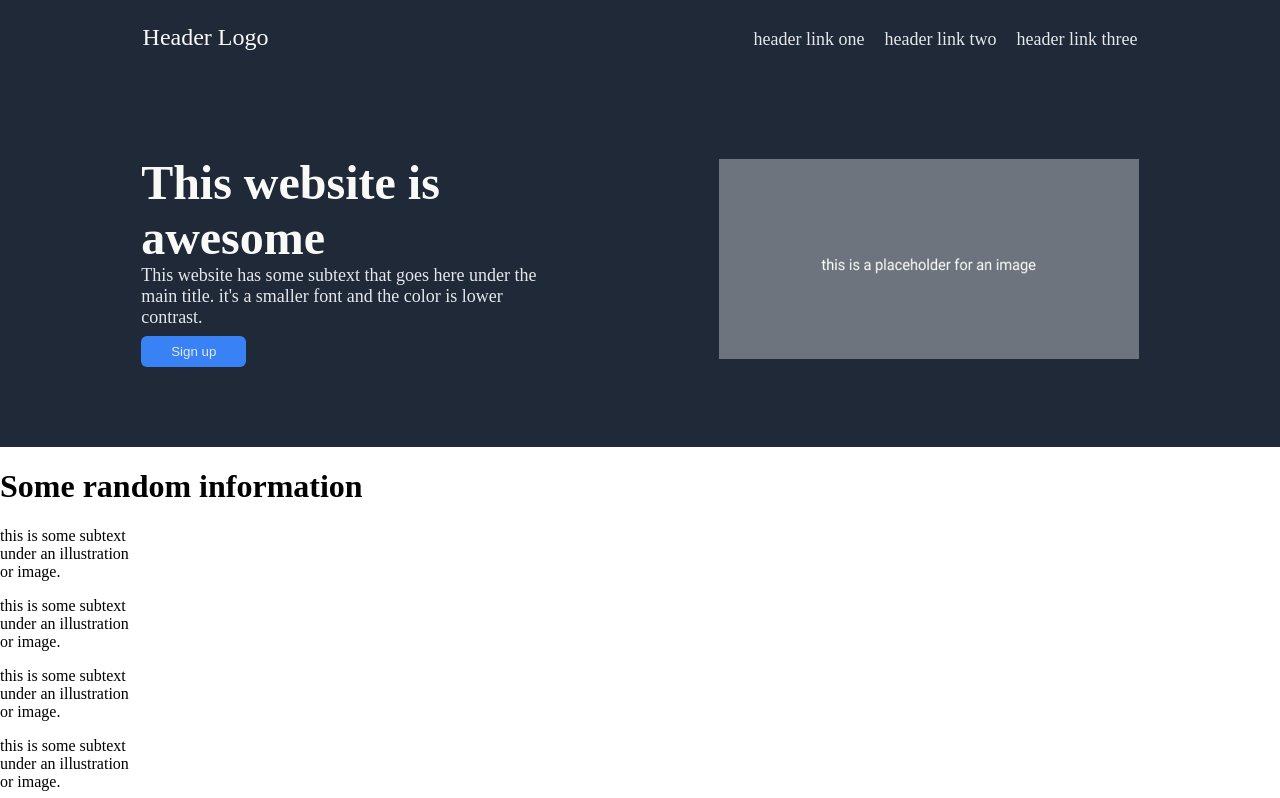
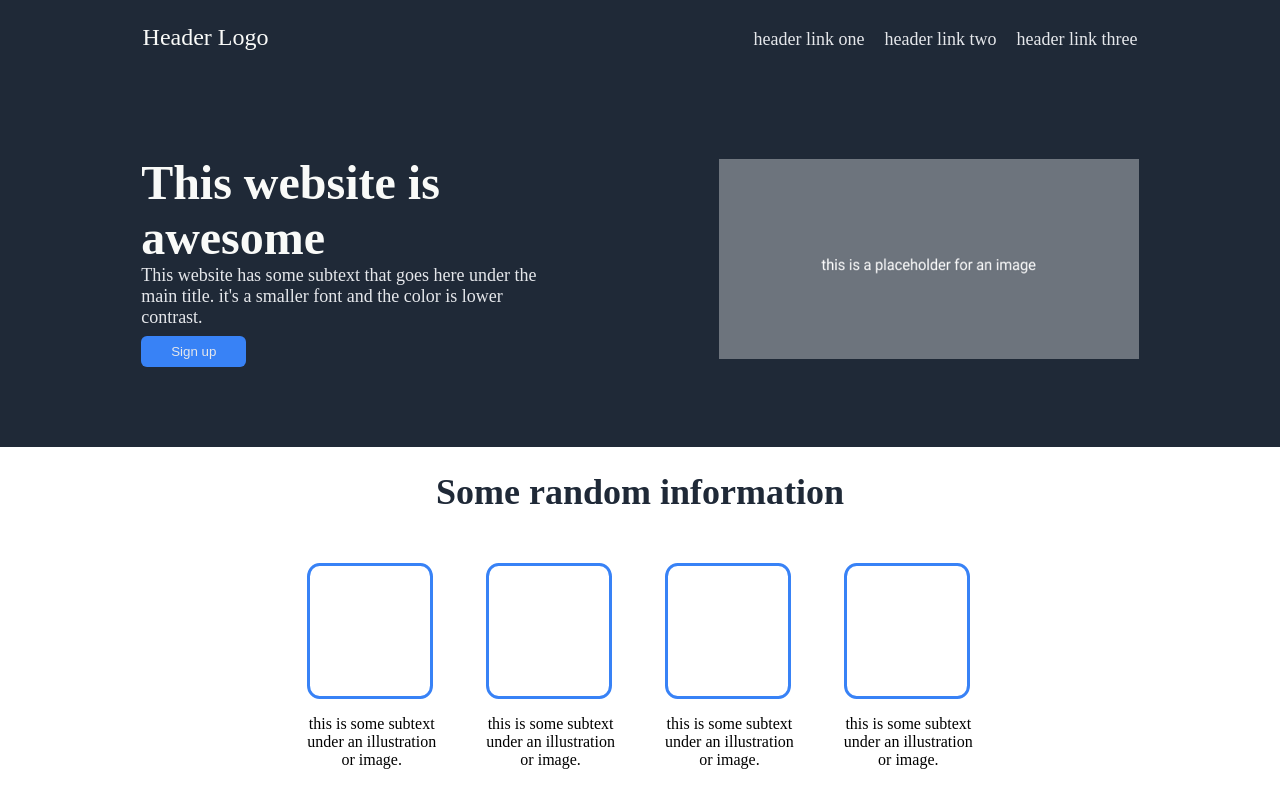
Before and after one commit to bilalfarid-1/Landing-Page, a plain HTML site: page index.html in a window 1280 px wide. Shown: the top 798 px of the page. Drawn offline with Linux system fonts and the light colour scheme.

Commit message:
Add CSS for the Info Section

```diff
--- a/style.css
+++ b/style.css
@@ -74,3 +74,27 @@ body{
     height: 200px;
     width: 420px;
 }
+
+/*CSS for Info-Container*/
+
+.info-header{
+    text-align: center;
+    font-size: 36px;
+    color: #1F2937;
+    font-weight: bold;
+    margin-bottom: 50px;
+}
+
+.info-items{
+    display: flex;
+    justify-content: center;
+    gap: 50px;
+    text-align: center;
+}
+
+.info-items .item{
+    border: 3px solid #3882F6;
+    height: 130px;
+    width: 120px;
+    border-radius: 10%;
+}
```
